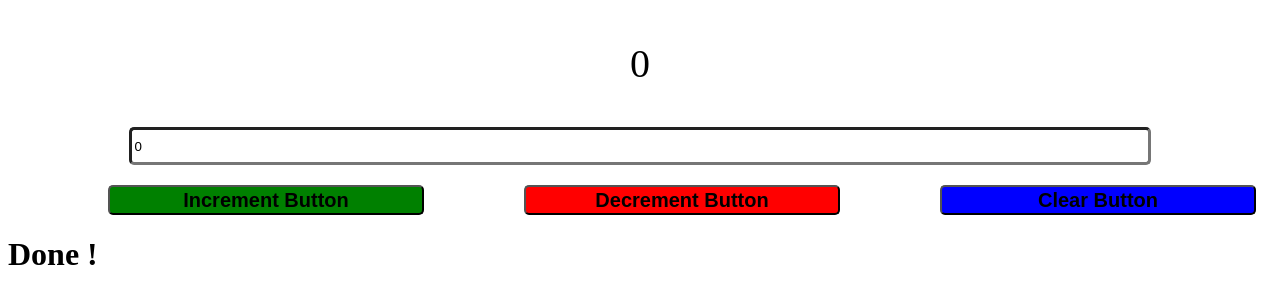
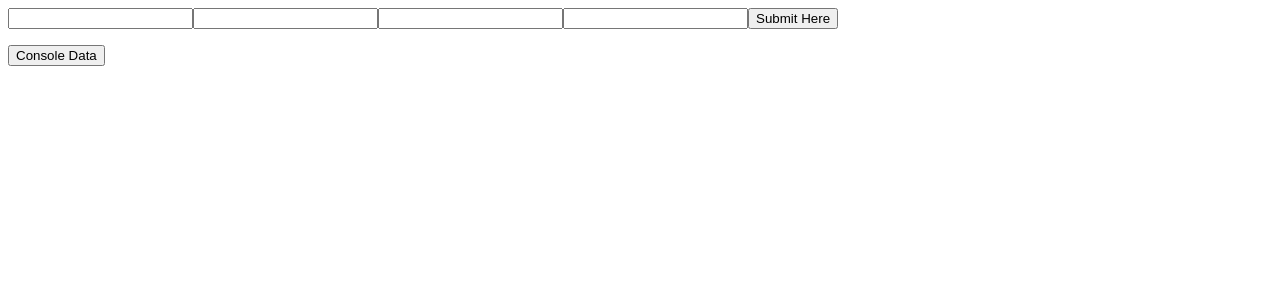
Before and after one commit to abhishekpawarDev/reactJsPracticeFolder, a React (Vite) app in the folder react-practice/: page / in a window 1280 px wide. Shown: the top 304 px of the page. Built offline with nearby package versions, Linux system fonts and the light colour scheme.

Commit message:
14:33 25-12-2024

```diff
--- a/react-practice/src/App.jsx
+++ b/react-practice/src/App.jsx
@@ -8,10 +8,11 @@ import LiftingStateUp from "./liftingstateup";
 import ToogleBtnProject from "./toogleProject";
 import ToDoListComponent from "./todoListProject/toDoListComponent";
 import UseStateHooks from "./hooks/useStateChallange";
+import RegistatioFormReact from "./registationForm";
 const App = () => {
   return (
     <>
-      <UseStateHooks/>
+      <RegistatioFormReact/>
     </>
   )
 }
--- /dev/null
+++ b/react-practice/src/registationForm/index.jsx
@@ -0,0 +1,72 @@
+import React, { useState } from "react";
+
+const RegistatioFormReact = () =>{
+    const [user, setUser]= useState({
+        firstName:'',
+        lastName:'',
+        userEmail:'',
+        userMobileNumber:''
+    });
+
+    const handlerInputChange = (e) =>{
+        const {name , value} = e.target;
+        setUser((prev)=>({...prev , [name]:value}))
+    }
+const formSubmit = () =>{
+    user?alert('data submit sucessfully'):null
+}
+
+const showData = () =>{
+    console.log(user);
+
+}
+    return(
+        <div>
+            <form onSubmit={formSubmit}>
+                <input
+                type="text"
+                name="firstName"
+                id="firstName"
+                value={user.firstName}
+                onChange={handlerInputChange}
+                required
+                />
+
+                <input
+                type="text"
+                name="lastName"
+                id="lastName"
+                value={user.lastName}
+                onChange={handlerInputChange}
+                required
+                />
+
+                <input
+                type="email"
+                name="userEmail"
+                id="userEmail"
+                value={user.userEmail}
+                onChange={handlerInputChange}
+                required
+                />
+                <input
+                type="number"
+                name="userMobileNumber"
+                id="userMobileNumber"
+                value={user.userMobileNumber}
+                onChange={handlerInputChange}
+                required
+                />
+                <button type="submit">Submit Here</button>
+
+            </form>
+            <p>{user.firstName}</p>
+            <p>{user.lastName}</p>
+            <p>{user.userEmail}</p>
+            <p>{user.userMobileNumber}</p>
+            <button onClick={showData}>Console Data</button>
+        </div>
+    )
+}
+
+export default RegistatioFormReact ;
```
